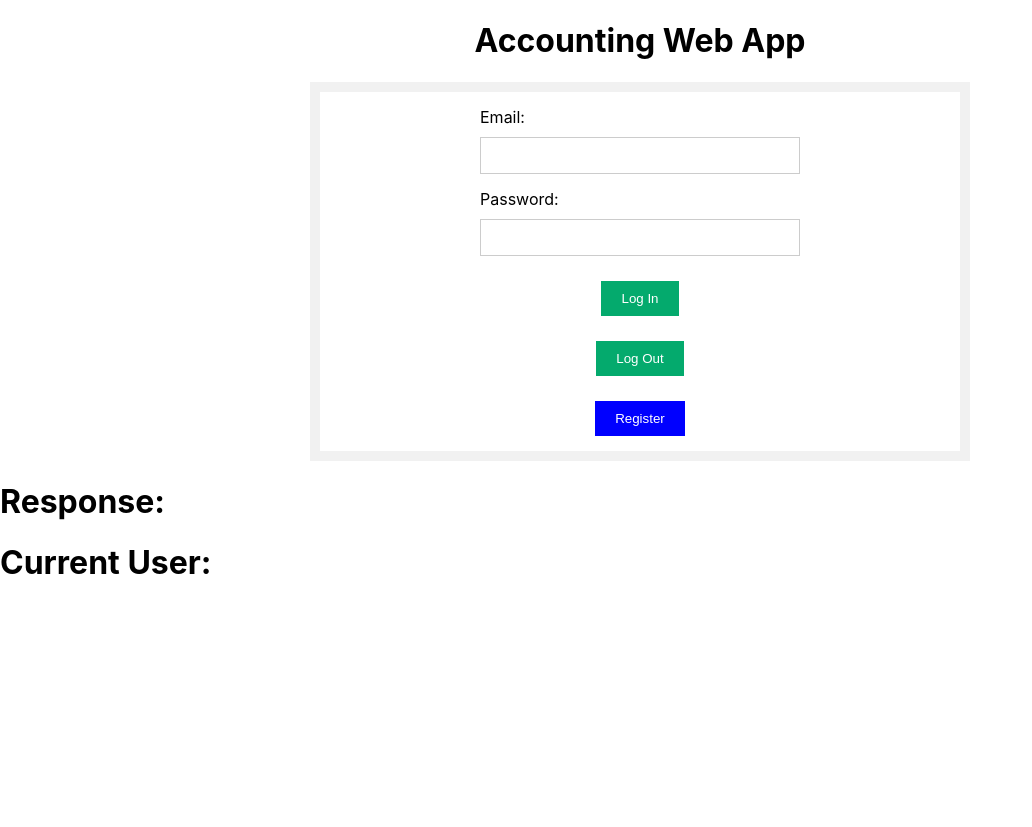
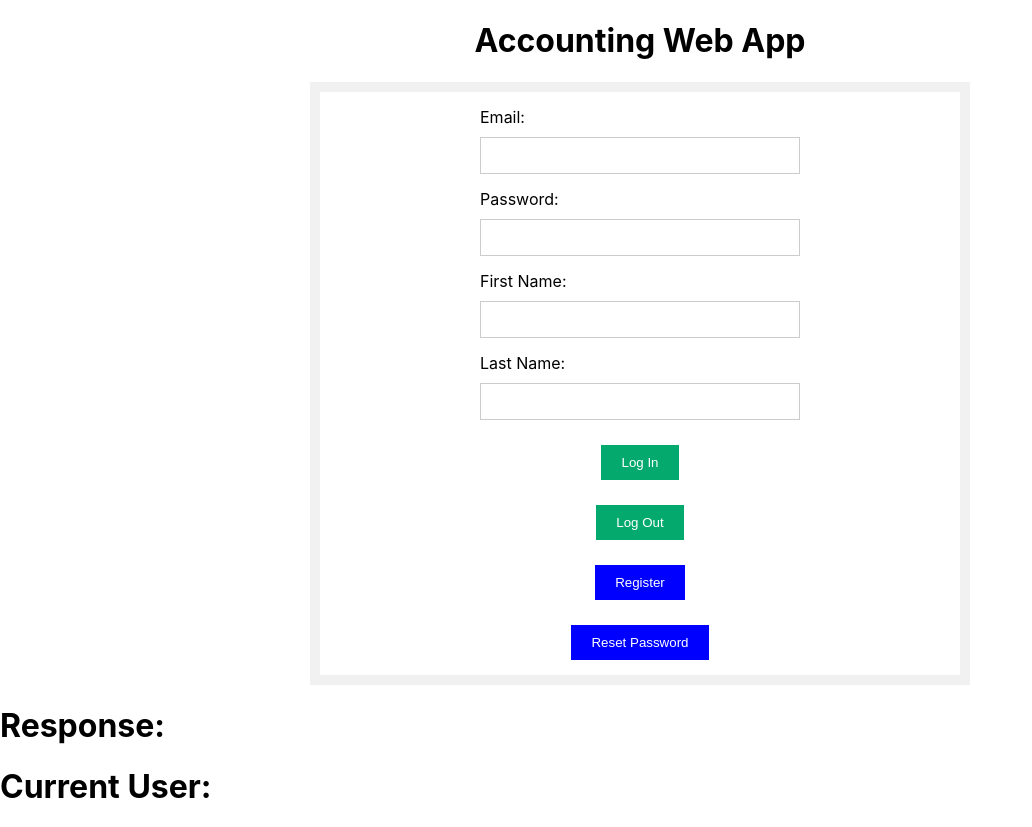
Before and after one commit to jakestreet/Accountr, a React (Create React App) app: page / in a window 1280 px wide. Shown: the whole page, without its empty margins (0-1032 px from the left). Before the commit the page ends 800 px from the top, so only its background shows below. Built offline with nearby package versions, Linux system fonts and the light colour scheme; no server answers.

Commit message:
added password recovery and email verification added user info being stored into firebase database

```diff
--- a/src/components/LoginForm.js
+++ b/src/components/LoginForm.js
@@ -3,14 +3,16 @@ import '../App.css'
 import { auth, app } from './utils/firebase'
 import { doc, setDoc, getDoc } from "firebase/firestore";
 import { getFirestore } from "firebase/firestore";
-import { createUserWithEmailAndPassword, onAuthStateChanged, signOut, signInWithEmailAndPassword } from 'firebase/auth';
+import { createUserWithEmailAndPassword, onAuthStateChanged, signOut, signInWithEmailAndPassword, sendEmailVerification, sendPasswordResetEmail } from 'firebase/auth';
 
 
 export default function LoginForm() {
     const emailInputRef = useRef();
     const passwdInputRef = useRef();
+    const fNameInputRef = useRef();
+    const lNameInputRef = useRef();
 
-    const [user, setUser] = useState({});
+    const [localUser, setUser] = useState({});
 
     const [loginStatus, setLoginStatus] = useState("");
 
@@ -18,35 +20,38 @@ export default function LoginForm() {
       setUser(currentUser);
     })
 
-    //const db = getFirestore(app);
+    const db = getFirestore(app);
 
     const SignUpForm = async (e)=>{
         e.preventDefault();
         const email = emailInputRef.current.value;
         const password = passwdInputRef.current.value;
+        const firstName = fNameInputRef.current.value;
+        const lastName = lNameInputRef.current.value;
 
         try {
         const user = await createUserWithEmailAndPassword(auth, email, password);
         console.log(user);
-        } catch (error) {
-          setLoginStatus(error.message);
-        }
-
-        /*
-        const docRef = doc(db, "users", user);
+        await sendEmailVerification(user.user);
+        const docRef = doc(db, "users", user.user.uid);
         const docSnap = await getDoc(docRef);
 
         if (!docSnap.exists()) {
-          setDoc(doc(db, "users", email), {
-            username: email,
-            hashedPassword: hashedpassword
+          setDoc(doc(db, "users", user.user.uid), {
+            email: email,
+            firstname: firstName,
+            lastname: lastName,
+            role: "user"
           });
           setLoginStatus("Registration Successful!")
         }
         else {
           setLoginStatus("Username already in use!")
         }
-        */
+        } catch (error) {
+          setLoginStatus(error.message);
+        }
+
 
     }
 
@@ -56,33 +61,25 @@ export default function LoginForm() {
         const password = passwdInputRef.current.value;
 
         try {
-          const user = await signInWithEmailAndPassword(auth, email, password)
+          await signInWithEmailAndPassword(auth, email, password)
           setLoginStatus("Successfully Logged In!")
         } catch (error) {
           setLoginStatus(error.message);
         }
-        /*
-        const docRef = doc(db, "users", email);
-        const docSnap = await getDoc(docRef);
-
-        if (docSnap.exists()) {
-          if(result) {
-            setLoginStatus("Logged in!");
-          }
-          else {
-            setLoginStatus("Incorrect password!");
-          }
-        }
-        else {
-          // doc.data() will be undefined in this case
-          setLoginStatus("This username does not exist!");
-        }
-        */
     }
 
     const LogoutForm = async (e)=>{
       await signOut(auth);
   }
+
+      const ResetForm = async (e)=>{
+        try {
+          await sendPasswordResetEmail(auth, localUser.email);
+          } catch (error) {
+            setLoginStatus(error.message);
+          }
+
+    }
 
     return (
         <div>
@@ -91,12 +88,17 @@ export default function LoginForm() {
                 <input type="text" id="uname" name="uname" ref={emailInputRef}/>
                 <label htmlFor="passwd">Password:</label>
                 <input type="password" id="passwd" name="passwd" ref={passwdInputRef}/>
+                <label htmlFor="fname">First Name:</label>
+                <input type="text" id="fname" name="fname" ref={fNameInputRef}/>
+                <label htmlFor="lname">Last Name:</label>
+                <input type="text" id="lname" name="lname" ref={lNameInputRef}/>
                 <button type="submit" onClick={LoginForm}>Log In</button>
                 <button type="submit" onClick={LogoutForm}>Log Out</button>
                 <button type="button" onClick={SignUpForm}>Register</button>
+                <button type="button" onClick={ResetForm}>Reset Password</button>
             </form>
             <h1>Response: {loginStatus}</h1>
-            <h1>Current User: {user?.email}</h1>
+            <h1>Current User: {localUser?.email}</h1>
         </div>
     )
 }
```
